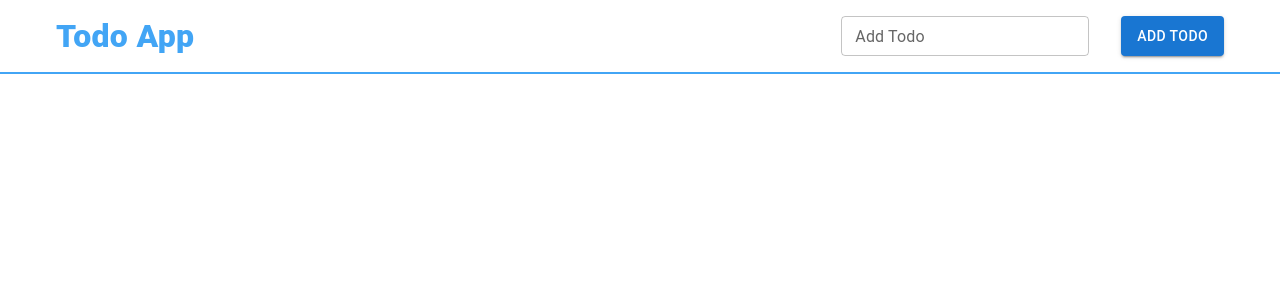
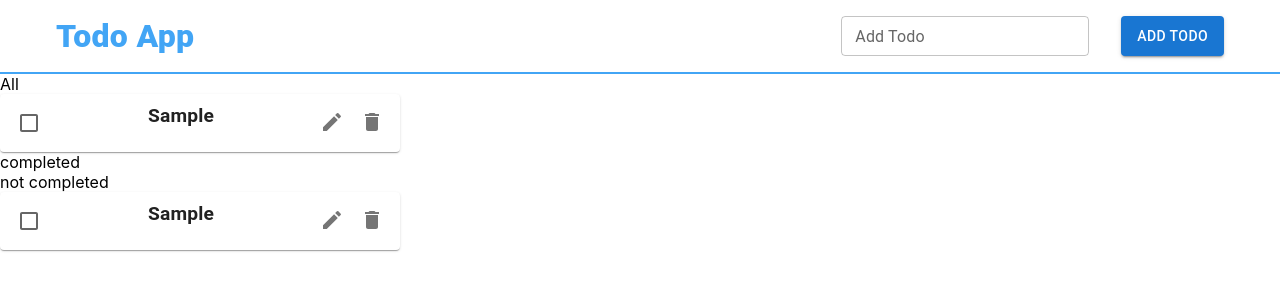
Before and after one commit to sebzz2k2/tasker-frontend, a React (Create React App) app: page / in a window 1280 px wide. Both pictures are taken after typing "Sample" into the empty fields and a click on the button "ADD TODO". Shown: the top 300 px of the page. Built offline with nearby package versions, Linux system fonts and the light colour scheme.

Commit message:
add crud feature

```diff
--- a/package.json
+++ b/package.json
@@ -5,6 +5,7 @@
   "dependencies": {
     "@emotion/react": "^11.9.3",
     "@emotion/styled": "^11.9.3",
+    "@mui/icons-material": "^5.8.4",
     "@mui/material": "^5.8.6",
     "@reduxjs/toolkit": "^1.8.3",
     "@testing-library/jest-dom": "^5.16.4",
--- a/src/App.js
+++ b/src/App.js
@@ -1,13 +1,22 @@
 import React from "react";
-
 import Box from "@mui/material/Box";
 import Header from "./components/Header";
+import {
+  AllTodoList,
+  CompletedTodoList,
+  TodoList,
+} from "./components/TodoList";
 
 function App() {
   return (
-    <Box>
-      <Header />
-    </Box>
+    <>
+      <Box>
+        <Header />
+        <AllTodoList />
+        <CompletedTodoList />
+        <TodoList />
+      </Box>
+    </>
   );
 }
 
--- a/src/components/AddTodo.js
+++ b/src/components/AddTodo.js
@@ -38,7 +38,6 @@ const AddTodo = () => {
       <TextField
         sx={styles.textField}
         error={!error ? false : true}
-        id="standard-error-helper-text"
         label="Add Todo"
         size="small"
         value={todo}
--- a/src/components/Header.js
+++ b/src/components/Header.js
@@ -1,7 +1,9 @@
 import React from "react";
 
 import Stack from "@mui/material/Stack";
-import { Typography } from "@mui/material";
+import Typography from "@mui/material/Typography";
+import Avatar from "@mui/material/Avatar";
+
 import AddTodo from "./AddTodo";
 const styles = {
   mainStack: {
--- a/src/components/TodoList.js
+++ b/src/components/TodoList.js
@@ -1,7 +1,225 @@
-import React from "react";
+import React, { useState, useEffect } from "react";
+import EditIcon from "@mui/icons-material/Edit";
+import DeleteIcon from "@mui/icons-material/Delete";
+import CloseIcon from "@mui/icons-material/Close";
+import CircleOutlinedIcon from "@mui/icons-material/CircleOutlined";
+import CheckCircleOutlineOutlinedIcon from "@mui/icons-material/CheckCircleOutlineOutlined";
+import Box from "@mui/material/Box";
+import Paper from "@mui/material/Paper";
 
-const TodoList = () => {
-  return <div>TodoList</div>;
+import Modal from "@mui/material/Modal";
+
+import { useSelector, useDispatch } from "react-redux";
+import { Stack, Typography, Checkbox, IconButton, Button } from "@mui/material";
+import TextField from "@mui/material/TextField";
+
+import { toggleTodo, deletedTodo, editTodo } from "../redux/action";
+
+const styles = {
+  paperStyles: {
+    width: "30%",
+    padding: ".5em",
+  },
+  stack: {
+    flexDirection: "row",
+    justifyContent: "space-between",
+  },
+  todoName: {
+    overFlow: "hidden",
+    wordWrap: "break-word",
+    whiteSpace: "pre-wrap",
+    wordBreak: " break-word",
+    fontSize: "1.2em",
+    fontWeight: "bold",
+    textTransform: "capitalize",
+  },
+  modalStyle: {
+    position: "absolute",
+    top: "50%",
+    left: "50%",
+    transform: "translate(-50%, -50%)",
+    backgroundColor: "white",
+    border: "2px solid #000",
+  },
+  modalStack: {
+    flexDirection: "row",
+    justifyContent: "space-between",
+  },
 };
 
-export default TodoList;
+export const AllTodoList = () => {
+  const [todoItem, setTodoItem] = useState([]);
+  let { todo } = useSelector((state) => state);
+  useEffect(() => {
+    setTodoItem(todo);
+  }, [todo]);
+
+  return (
+    <Box>
+      All
+      {todoItem &&
+        todoItem.map((todo) => (
+          <TodoItem
+            key={todo.id}
+            id={todo.id}
+            name={todo.name}
+            completed={todo.completed}
+          />
+        ))}
+    </Box>
+  );
+};
+export const CompletedTodoList = () => {
+  const [todoItem, setTodoItem] = useState([]);
+  let { todo } = useSelector((state) => state);
+  useEffect(() => {
+    const completedTodo = todo.filter((val) => val.completed === true);
+    setTodoItem(completedTodo);
+  }, [todo]);
+
+  return (
+    <Box>
+      completed
+      {todoItem &&
+        todoItem.map((todo) => (
+          <TodoItem
+            key={todo.id}
+            id={todo.id}
+            name={todo.name}
+            completed={todo.completed}
+          />
+        ))}
+    </Box>
+  );
+};
+export const TodoList = () => {
+  const [todoItem, setTodoItem] = useState([]);
+  let { todo } = useSelector((state) => state);
+  useEffect(() => {
+    const completedTodo = todo.filter((val) => val.completed !== true);
+    setTodoItem(completedTodo);
+  }, [todo]);
+
+  return (
+    <Box>
+      not completed
+      {todoItem &&
+        todoItem.map((todo) => (
+          <TodoItem
+            key={todo.id}
+            id={todo.id}
+            name={todo.name}
+            completed={todo.completed}
+          />
+        ))}
+    </Box>
+  );
+};
+
+const TodoItem = (props) => {
+  const dispatch = useDispatch();
+
+  const [open, setOpen] = useState(false);
+
+  const { name, completed, id } = props;
+  const handleTodoChange = () => {
+    dispatch(toggleTodo({ ...props }));
+  };
+  const deleteTodo = () => {
+    dispatch(deletedTodo(id));
+  };
+  const openEditTodoModal = () => {
+    setOpen(true);
+  };
+  const handleModalClose = () => {
+    setOpen(false);
+  };
+  return (
+    <Paper sx={styles.paperStyles}>
+      <Stack sx={styles.stack}>
+        <Checkbox
+          checked={completed ? true : false}
+          onChange={handleTodoChange}
+        />
+        <Typography
+          style={{
+            textDecoration: completed ? "line-through" : "none",
+          }}
+          sx={styles.todoName}
+        >
+          {name}
+        </Typography>
+        <Box>
+          <IconButton onClick={openEditTodoModal}>
+            <EditIcon />
+          </IconButton>
+          <IconButton onClick={deleteTodo}>
+            <DeleteIcon />
+          </IconButton>
+        </Box>
+      </Stack>
+      {open ? (
+        <ModalComponent
+          open={open}
+          handleModalClose={handleModalClose}
+          todoItem={name}
+          todoId={id}
+        />
+      ) : null}
+    </Paper>
+  );
+};
+
+const ModalComponent = ({ open, handleModalClose, todoItem, todoId }) => {
+  const [item, setItem] = useState("");
+  const [error, setError] = useState(false);
+  const dispatch = useDispatch();
+
+  const handleChange = (e) => {
+    setItem(e.target.value);
+    setError(false);
+  };
+  const handleClose = () => {
+    handleModalClose();
+  };
+  const handleSubmit = () => {
+    if (item === "") {
+      setError(true);
+    } else {
+      handleModalClose();
+      dispatch(
+        editTodo({
+          id: todoId,
+          name: item,
+        })
+      );
+    }
+  };
+  useEffect(() => {
+    setItem(todoItem);
+  }, []);
+
+  return (
+    <Modal open={open} onClose={handleClose} sx={styles.modalStyle}>
+      <Box sx={{ bgcolor: "white", height: "100%" }}>
+        <Stack sx={styles.modalStack}>
+          <Typography variant="h6" component="h2">
+            Edit Todo
+          </Typography>
+          <IconButton onClick={handleClose}>
+            <CloseIcon />
+          </IconButton>
+        </Stack>
+        <TextField
+          focused
+          error={!error ? false : true}
+          label="Edit Todo"
+          size="small"
+          value={item}
+          onChange={handleChange}
+        />
+        <Button onClick={handleSubmit}>Submit</Button>
+      </Box>
+    </Modal>
+  );
+};
--- a/src/redux/action.js
+++ b/src/redux/action.js
@@ -1,4 +1,9 @@
-import { ADD_NEW_TODO } from "./actionType";
+import {
+  ADD_NEW_TODO,
+  TOGGLE_TODO,
+  DELETE_TODO,
+  EDIT_TODO,
+} from "./actionType";
 
 export const addNewTodo = (todoItem) => async (dispatch) => {
   dispatch({
@@ -8,3 +13,31 @@ export const addNewTodo = (todoItem) => async (dispatch) => {
     },
   });
 };
+export const toggleTodo = (todoItem) => async (dispatch) => {
+  dispatch({
+    type: TOGGLE_TODO,
+    payload: {
+      id: todoItem.id,
+      name: todoItem.name,
+      completed: !todoItem.completed,
+    },
+  });
+};
+export const editTodo = (todoItem) => async (dispatch) => {
+  dispatch({
+    type: EDIT_TODO,
+    payload: {
+      id: todoItem.id,
+      name: todoItem.name,
+    },
+  });
+};
+
+export const deletedTodo = (todoId) => async (dispatch) => {
+  dispatch({
+    type: DELETE_TODO,
+    payload: {
+      todoId,
+    },
+  });
+};
--- a/src/redux/actionType.js
+++ b/src/redux/actionType.js
@@ -1 +1,4 @@
 export const ADD_NEW_TODO = "ADD_NEW_TODO";
+export const TOGGLE_TODO = "TOGGLE_TODO";
+export const DELETE_TODO = "DELETE_TODO";
+export const EDIT_TODO = "EDIT_TODO";
--- a/src/redux/reducer.js
+++ b/src/redux/reducer.js
@@ -1,4 +1,9 @@
-import { ADD_NEW_TODO } from "./actionType";
+import {
+  ADD_NEW_TODO,
+  TOGGLE_TODO,
+  DELETE_TODO,
+  EDIT_TODO,
+} from "./actionType";
 
 let initialState = {
   todo: [],
@@ -7,7 +12,6 @@ let initialState = {
 const todoReducer = (state = initialState, action) => {
   switch (action.type) {
     case ADD_NEW_TODO:
-      console.log(state.todo);
       const newTodo = {
         id: state.todo.length + Math.random(),
         name: action.payload.todoItem,
@@ -18,6 +22,33 @@ const todoReducer = (state = initialState, action) => {
         todo: [...state.todo, newTodo],
       };
 
+    case TOGGLE_TODO:
+      const editedTodo = state;
+      editedTodo.todo.find((val) => action.payload.id === val.id).completed =
+        action.payload.completed;
+      return {
+        ...state,
+        todo: [...editedTodo.todo],
+      };
+
+    case DELETE_TODO:
+      const remainingTodo = state.todo.filter(
+        (data) => data.id !== action.payload.todoId
+      );
+      return {
+        ...state,
+        todo: [...remainingTodo],
+      };
+    case EDIT_TODO:
+      const editTodo = state;
+      editTodo.todo.find((val) => action.payload.id === val.id).name =
+        action.payload.name;
+      return {
+        ...state,
+        todo: [...editTodo.todo],
+      };
+      break;
+
     default:
       return state;
   }
```
Also changed, not shown: src/components/Sidebar.js (added), 1 other file (tests, documents, lock files or other folders).
